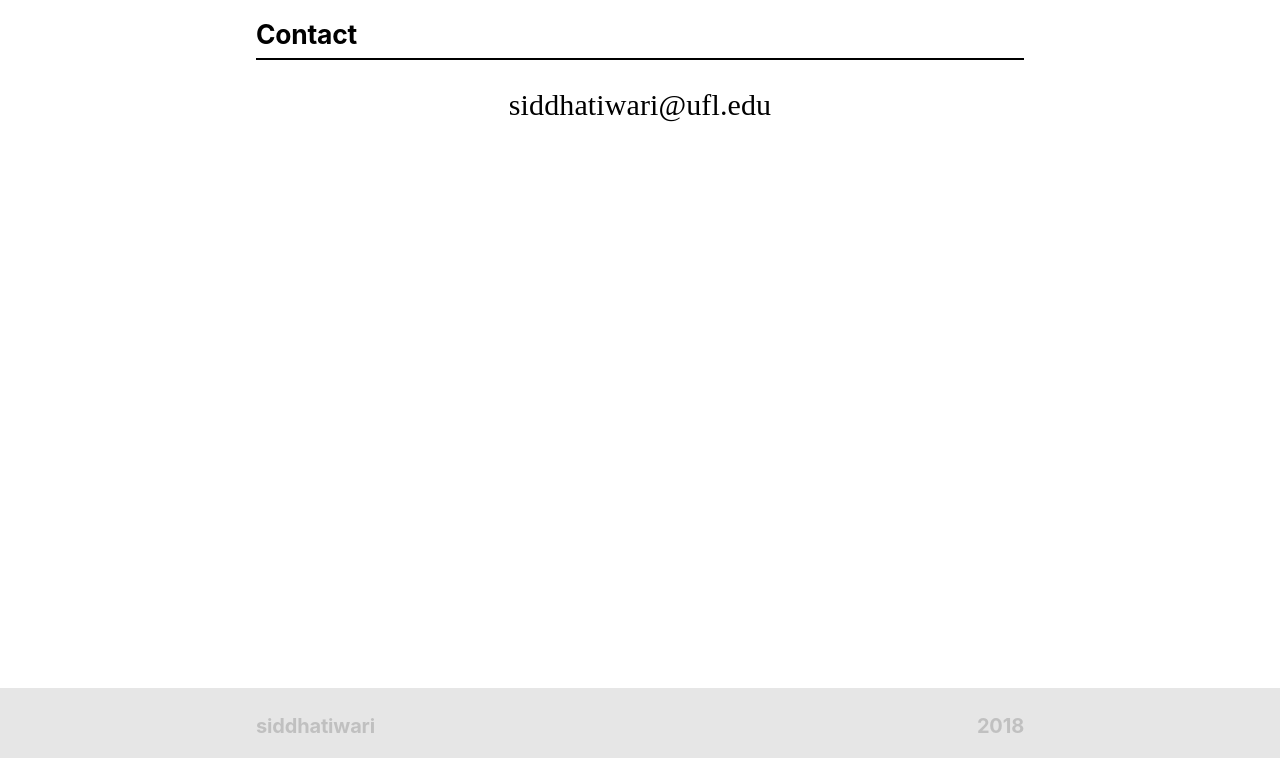
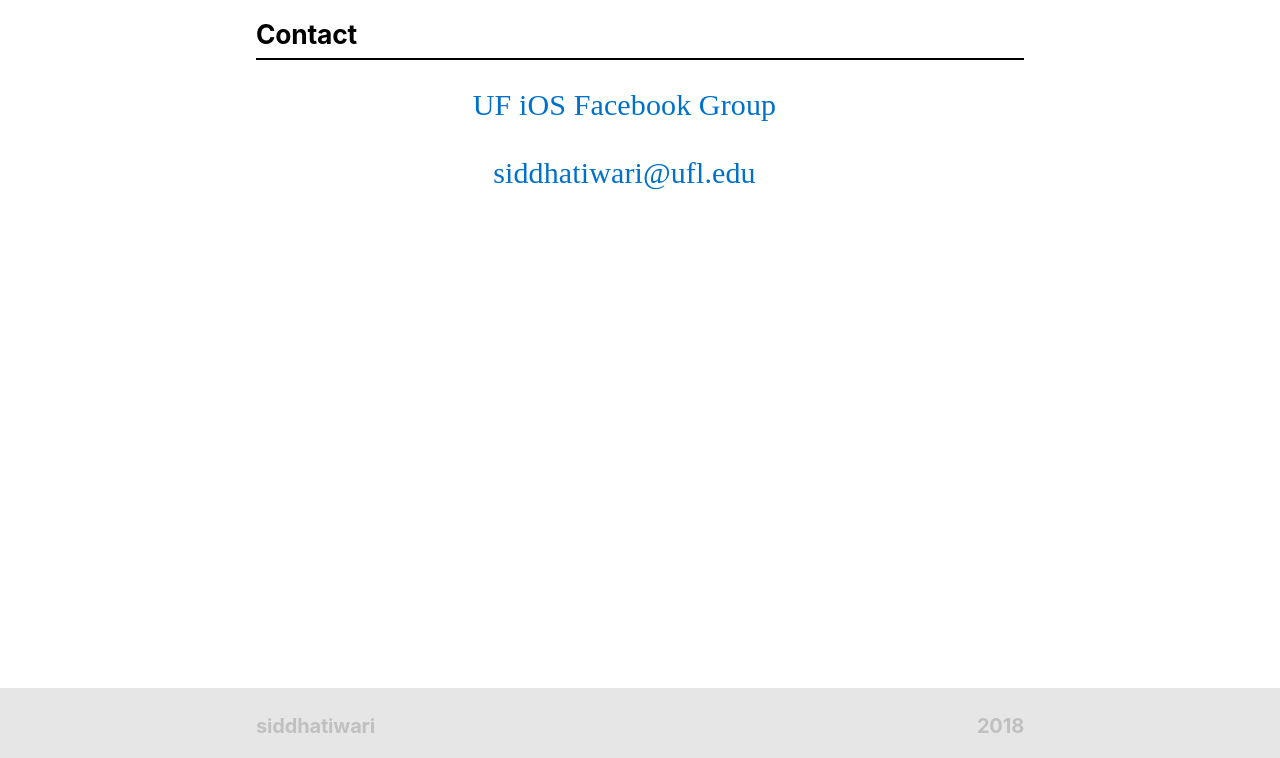
Before and after one commit to UF-iOS/UF-iOS-Website, a plain HTML site: page contact.html in a window 1280 px wide. Shown: the part 42-800 px from the top of the page. Drawn offline with Linux system fonts and the light colour scheme; a web font is replaced by a local one.

Commit message:
Updated contact page

```diff
--- a/contact.html
+++ b/contact.html
@@ -29,7 +29,9 @@
                 <h2 style="text-align: left; width: 50%; display: inline-block;">Contact</h2>
                 <hr noshade class="border" style="border-color: black">
                 <div class="subtitle" style="text-align: center; padding-top: 20px">
-                    <span>siddhatiwari@ufl.edu</span>
+                    <a href="http://bit.ly/2MhvmTU" target="_blank" class="contactLink">UF iOS Facebook Group <span style="font-family: SF Pro Icons; font-feature-settings: kern"></span></a>
+                    <br> <br>
+                    <a href="mailto:siddhatiwari@ufl.edu" class="contactLink">siddhatiwari@ufl.edu <span style="font-family: SF Pro Icons; font-feature-settings: kern"></span></a>
                 </div>
             </div>
 
--- a/style.css
+++ b/style.css
@@ -233,6 +233,15 @@ div h1 {
     left: 0px;
     font-size: calc(20px + 6vw);
     text-align: center;
+}
+
+.contactLink {
+    color: rgb(0,112,201);
+    text-decoration: none;
+}
+
+.contactLink:hover {
+    text-decoration: underline;
 }
 
 div h2 {
```
